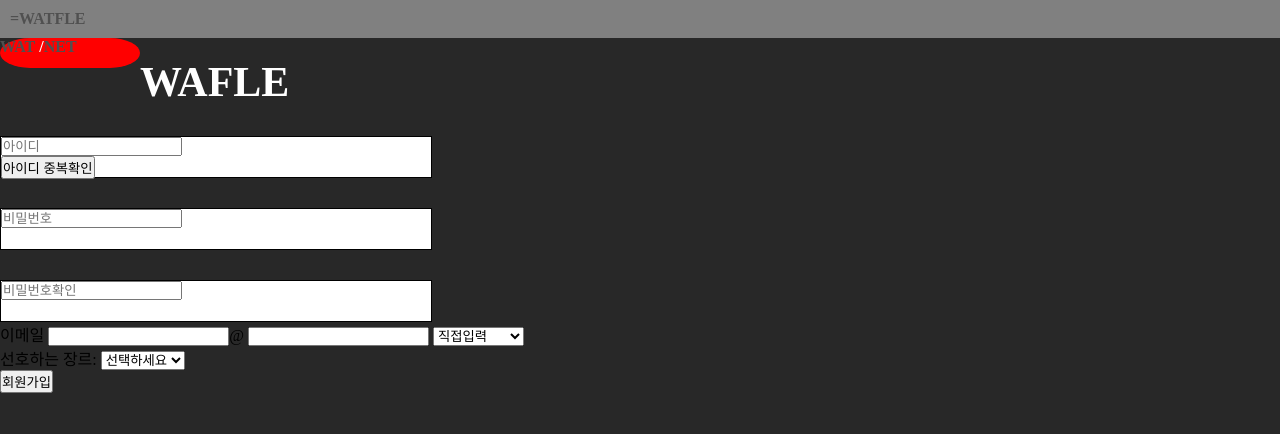
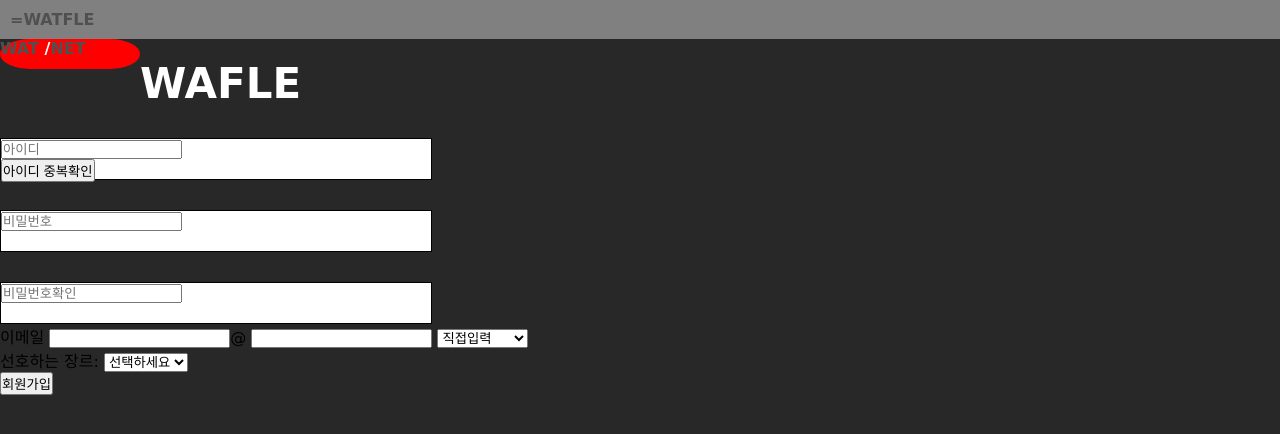
Before and after one commit to WebGroose/Watfle, a PHP site: page /signuppage.html in a window 1280 px wide. Shown: the top 434 px of the page. Run offline with PHP 8.4, Linux system fonts and the light colour scheme.

Commit message:
Update signuppage.css
additional 22

```diff
--- a/html/css/signuppage.css
+++ b/html/css/signuppage.css
@@ -12,8 +12,8 @@ a{
 		font-weight:bold;}
 
 body{
-
-    background-color:#282828;
+	font-family: 'Nanum Pen Script', cursive;
+	background-color:#282828;
 
 }
 
```
